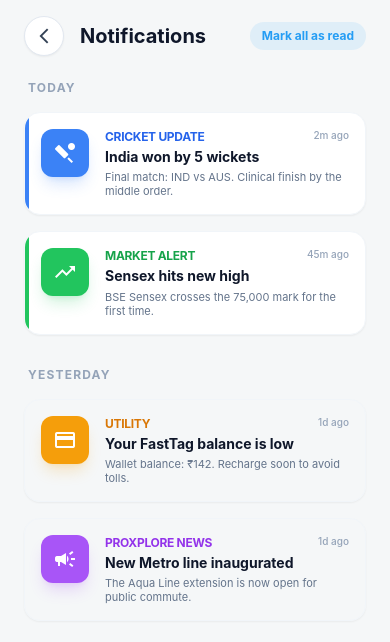
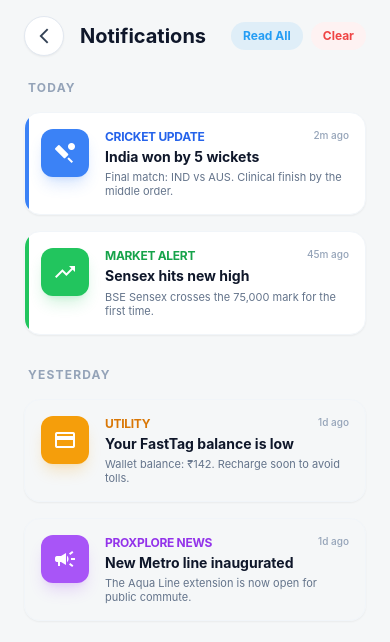
Before and after one commit to ProXentix/ProXplore, a React Native app: screen /Notifications in a window 390 px wide. Shown: the top 642 px of the page. Built offline with nearby package versions, Linux system fonts and the light colour scheme.

Commit message:
Fix: Added Clear All to notifications, synced code dependencies

```diff
--- a/screens/NotificationsScreen.js
+++ b/screens/NotificationsScreen.js
@@ -100,9 +100,14 @@ export default function NotificationsScreen() {
                     </TouchableOpacity>
                     <Text className="text-xl font-bold text-slate-900">Notifications</Text>
                 </View>
-                <TouchableOpacity onPress={markAllAsRead} className="bg-primary/10 px-3 py-1.5 rounded-full">
-                    <Text className="text-xs font-bold text-primary">Mark all as read</Text>
-                </TouchableOpacity>
+                <View className="flex-row gap-2">
+                    <TouchableOpacity onPress={markAllAsRead} className="bg-primary/10 px-3 py-1.5 rounded-full">
+                        <Text className="text-xs font-bold text-primary">Read All</Text>
+                    </TouchableOpacity>
+                    <TouchableOpacity onPress={() => setNotifications([])} className="bg-red-50 px-3 py-1.5 rounded-full">
+                        <Text className="text-xs font-bold text-red-500">Clear</Text>
+                    </TouchableOpacity>
+                </View>
             </View>
 
             <ScrollView showsVerticalScrollIndicator={false} contentContainerStyle={{ paddingHorizontal: 24, paddingBottom: 40 }}>
```
